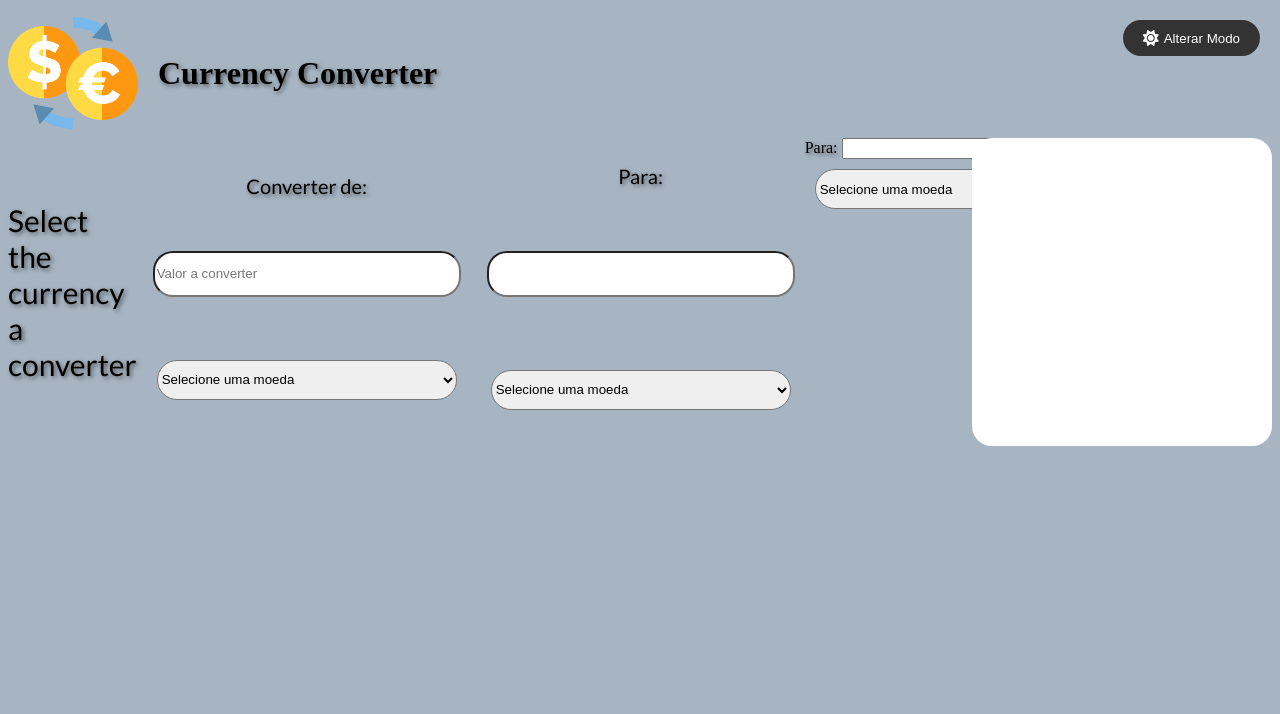
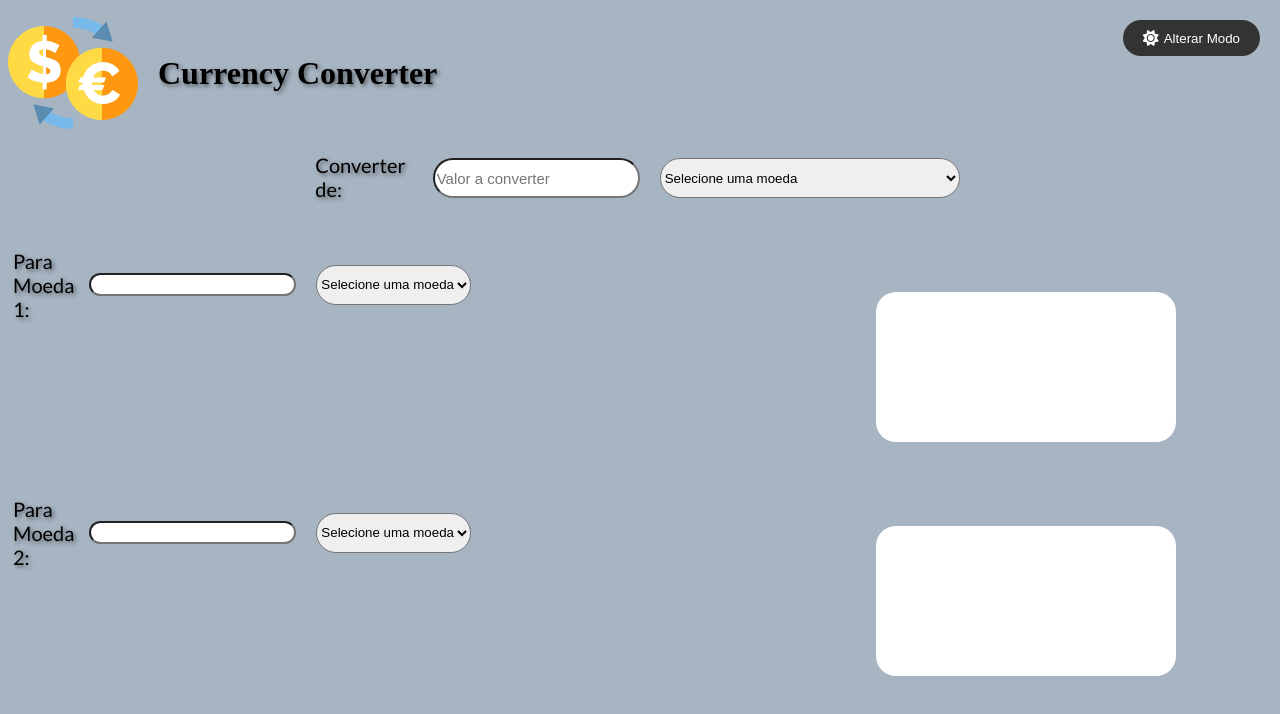
Before and after one commit to Grupo-AGES/Sprint1-Cambio, a website: page index.html in a window 1280 px wide. Drawn offline with nearby package versions, Linux system fonts and the light colour scheme.

Commit message:
alteração no layout

```diff
--- a/index.html
+++ b/index.html
@@ -26,13 +26,8 @@
             <h1> Currency Converter</h1>
         </div>
     </header>
-    <div class="full-body-3">
-        <div class="full-body-1">
-            <div class="body">
-                <p>Select the currency a converter</p>
-            </div>
     <div class="menu1">
-                <label for="coins">Converter de:</label>
+        <label class="h3-menu" for="coins">Converter de:</label>
         <input type="text" id="valor" placeholder="Valor a converter">
         <select id="coinSelect">
             <option value="BRL" selected disabled>Selecione uma moeda</option>
@@ -47,8 +42,10 @@
             <option value="CNY">Yuan Chines(CNY)</option>
         </select>
     </div>
+    <div class="full-body-3">
+        <div class="full-body-1">
             <div class="menu2">
-                <label for="coins">Para:</label>
+                <label class="h3-menu" for="coins">Para Moeda 1:</label>
                 <input id="resultadoDisplay"></input>
                 <select id="coinInSelect">
                     <option value="USD" selected disabled>Selecione uma moeda</option>
@@ -64,7 +61,7 @@
                 </select>
             </div>
             <div class="menu3">
-                <label for="coins">Para:</label>
+                <label class="h3-menu" for="coins">Para Moeda 2:</label>
                 <input id="resultadoDois"></input>
                 <select id="coinTreeSelect">
                     <option value="GBP" selected disabled>Selecione uma moeda</option>
@@ -90,8 +87,6 @@
     </div>
 
     <script type="application/x-javascript" src="/public/script/scriptNoturno.js"></script>
-
-            <canvas id="myChart" class="my-canvas"></canvas>
 
     <script>
         // Variaveis para salvar graficos
@@ -126,8 +121,8 @@
 
         }
 
-            function atualizarGrafico2(dataPoints){
-            if(myChart2){
+        function atualizarGrafico2(dataPoints) {
+            if (myChart2) {
                 myChart2.data.datasets[0].data = dataPoints;
                 myChart2.update();
             }
@@ -177,7 +172,7 @@
                                 data: {
                                     labels: ['a 4h', 'a 3h', 'a 2h', 'a 1h', 'a 30min', 'a 15min', 'agora'],
                                     datasets: [{
-                                                label: 'Variação Diária',
+                                        label: 'Variação Diária Moeda 1',
                                         data: [media1_2, media1_1, media1_4, high1, low1, media1_3, atual1]
                                     }]
                                 },
@@ -231,7 +226,7 @@
                                 data: {
                                     labels: ['a 4h', 'a 3h', 'a 2h', 'a 1h', 'a 30min', 'a 15min', 'agora'],
                                     datasets: [{
-                                                label: 'Variação Diária',
+                                        label: 'Variação Diária Moeda 2',
                                         data: [media2_2, media2_1, media2_4, high2, low2, media2_3, atual2]
                                     }]
                                 },
@@ -263,6 +258,7 @@
     </script>
 
     </div>
+</div>
 
 
 </body>
--- a/public/style.css
+++ b/public/style.css
@@ -83,22 +83,13 @@ header{
     /* text-shadow: 2px 2px 4px rgba(0, 0, 0, 0.5); */
 }
 
-.valor{
-    font-family: 'Lato';
-    display: grid;
-    place-items: center;
 
-}
-input[type="text"] {
-    width: 300px; /* Defina o valor desejado para a largura */
-    height: 40px;
-    border-radius: 20px;
-  }
+
 
 .menu1{
     font-family: 'Lato';
-    display: grid;
-    place-items: center;
+    display: flex;
+    justify-content: center;
     font-size: 20px;
     margin: 10px;
     border-radius: 20px;
@@ -113,43 +104,79 @@ select {
 
 .menu2{
     font-family: 'Lato';
-    display: grid;
+    display: flex;
     place-items: center;
     font-size: 20px;
+    margin-top: 2vw;
 }
 
-.convert{
-    display: grid;
+.menu3 {
+    font-family: 'lato';
+    display: flex;
     place-items: center;
-    border-radius: 20px;
-    padding: 15px 30px;
-    font-size: 18px;
+    font-size: 20px;
+    margin-top: 13vw;
+}
+
+.h3-menu {
+    display: flex;
+    width: 8vw;
+    height: auto;
+    margin: 5px;
+    justify-content: flex-end;
 }
 
 .full-body-1{
     display: flex;
-    width: 50%;
+    flex-direction: column;
+    width: 35%;
 }
 
 .full-body-2{
-    width: 1000vh;
+    display: flex;
+    flex-direction: column;
+    width: 65%;
     height: auto;
-    display:grid;
+
 }
 
 .full-body-3{
     display: flex;
     flex-direction: row;
-
 }
-.my-canvas {
+.my-canvas1 {
     border-radius: 20px;
     background-color: white;
+    margin: 10px;
 }
 
-#resultadoDisplay{
-    width: 300px;
-    height: 40px;
+.my-canvas2 {
+    border-radius: 20px;
+    background-color: white;
     margin: 10px;
+}
+
+input{
+    font-size: 15px;
+    margin: 10px;
+    height: auto;
     border-radius: 20px;
 }
+
+#grafico1 {
+    display: flex;
+    justify-content: end;
+    margin-left: 20vw;
+    margin-top: 5vw;
+    width: 60vh;
+    height: auto;
+}
+
+#grafico2 {
+    display: flex;
+    justify-content: end;
+    margin-left: 20vw;
+    margin-top: 5vw;
+    width: 60vh;
+    height: auto;
+}
```
Lines whose indentation alone changed are shown as unchanged.
